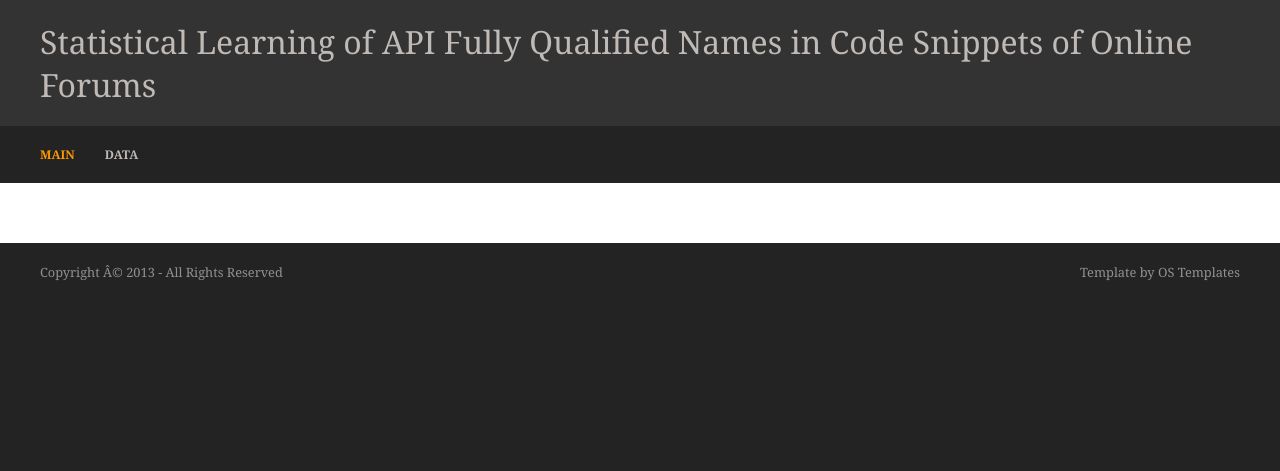
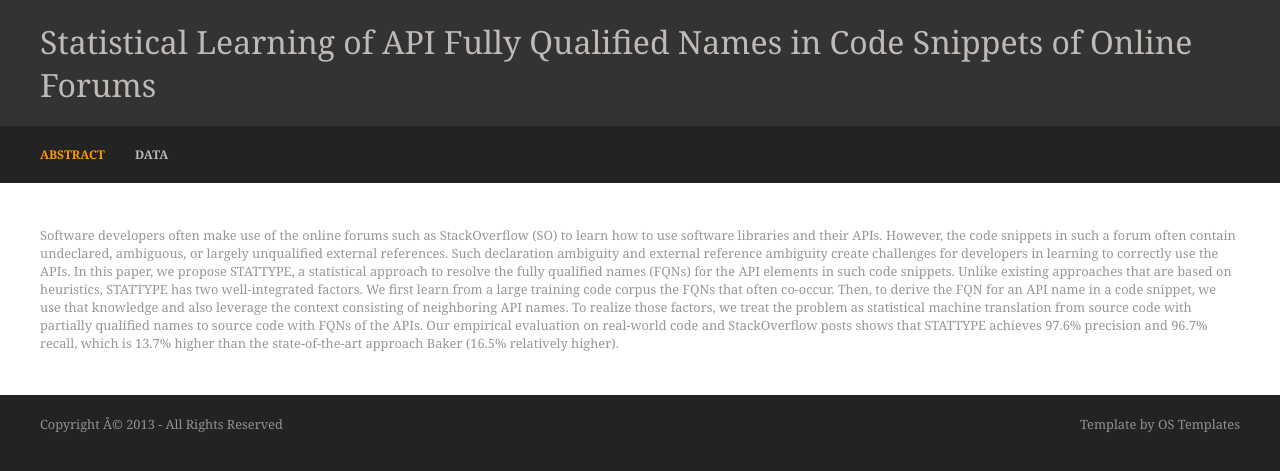
Before and after one commit to doubleblinddoubleblinddoubleblind/icse2018, a Jekyll site: the page built from README.md, in a window 1280 px wide. Shown: the top 471 px of the page. Built offline with Jekyll 4.4.1, drawn with Linux system fonts in a browser that asks for light colours; our own code applies the rules of GitHub Pages for plain Markdown files.

Commit message:
Update default.html

```diff
--- a/_layouts/default.html
+++ b/_layouts/default.html
@@ -31,17 +31,26 @@
 <div class="wrapper row2">
   <nav id="topnav">
     <ul class="clear">
-      <li class="active first"><a href="#">Main</a></li>
+      <li class="active first"><a href="https://github.com/doubleblinddoubleblinddoubleblind/icse2018/">Abstract</a></li>
       <li><a href="#">Data</a></li>
     </ul>
-  <form id="mobilemenu"><select><option selected="selected" value="">Please Click Here To Navigate</option><option value="#">Main</option><option value="patterns.html">Mined Patterns</option></select></form></nav>
+  <form id="mobilemenu"><select><option selected="selected" value="">Please Click Here To Navigate</option><option value="https://github.com/doubleblinddoubleblinddoubleblind/icse2018/">Abstract</option><option value="#">Data</option></select></form></nav>
 </div>
    <!-- content -->
 <div class="wrapper row3">
   <div id="container">
     <!-- ################################################################################################ -->
     <div class="full_width clear">
-
+	    <p>Software developers often make use of the online forums such as StackOverflow (SO)
+		    to learn how to use software libraries and their APIs. However, the code snippets in such a forum often contain undeclared,
+		    ambiguous, or largely unqualified external references.
+		    Such declaration ambiguity and external reference ambiguity create challenges for developers in learning to correctly use the APIs.
+		    In this paper, we propose STATTYPE, a statistical approach to resolve the fully qualified names (FQNs) for the API elements in such code snippets.
+		    Unlike existing approaches that are based on heuristics, STATTYPE has two well-integrated factors.
+		    We first learn from a large training code corpus the FQNs that often co-occur.
+		    Then, to derive the FQN for an API name in a code snippet, we use that knowledge and also leverage the context consisting of neighboring API names.
+		    To realize those factors, we treat the problem as statistical machine translation from source code with partially qualified
+		    names to source code with FQNs of the APIs. Our empirical evaluation on real-world code and StackOverflow posts shows that STATTYPE achieves 97.6% precision and 96.7% recall, which is 13.7% higher than the state-of-the-art approach Baker (16.5% relatively higher).</p>
     </div>
     <!-- ################################################################################################ -->
   </div>
```
